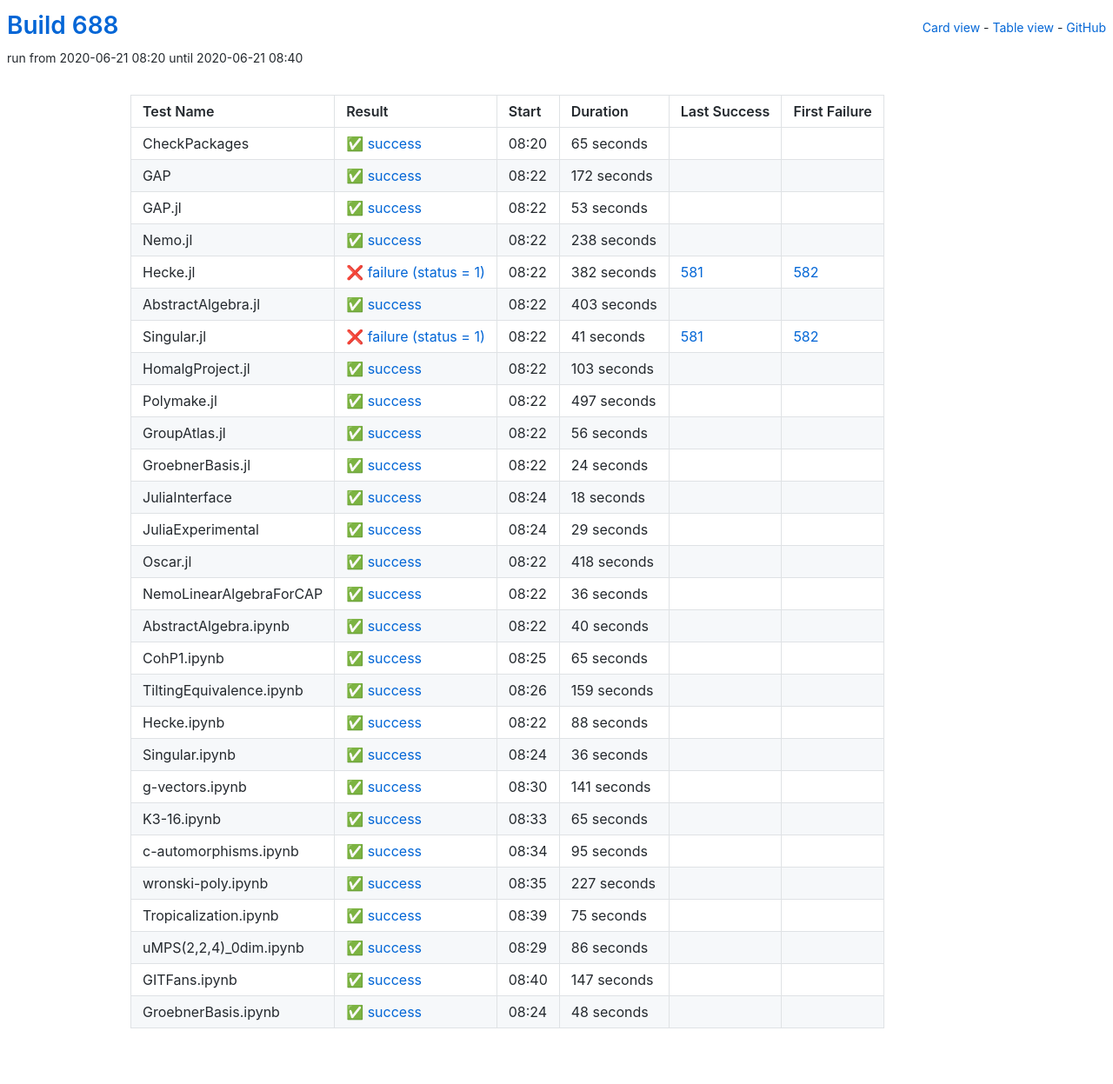
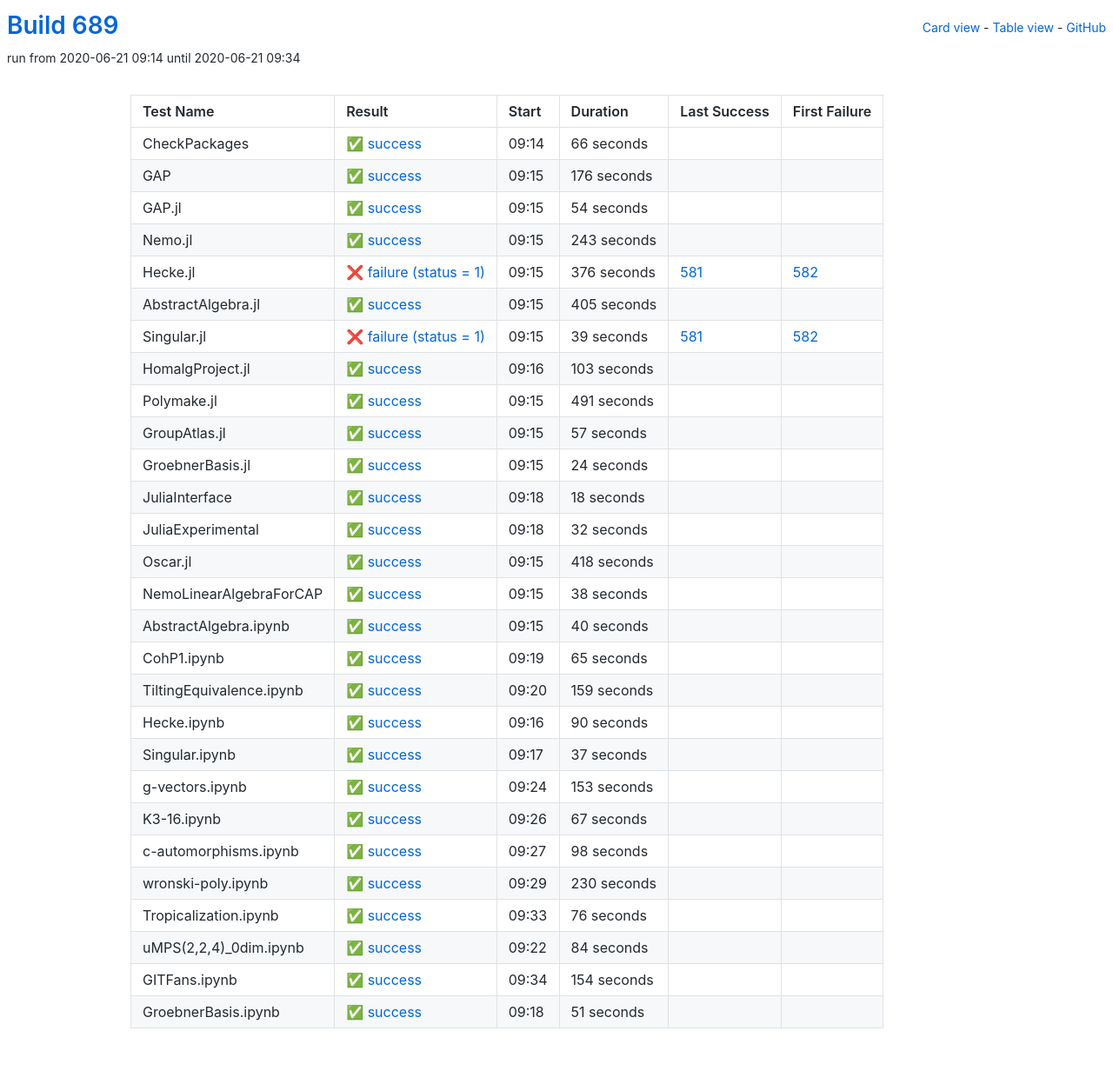
Before and after one commit to oscar-system/oscar-ci-status-1.4, a Jekyll site: the page built from table.html, in a window 1280 px wide. Shown: the whole page at 87% size. Built offline with Jekyll 4.4.1, drawn with Linux system fonts in a browser that asks for light colours.

Commit message:
Build #689

```diff
--- a/_data/ci.yml
+++ b/_data/ci.yml
@@ -1,6 +1,6 @@
 ---
-build: 688
-build_url: https://oscarci.mathematik.uni-kl.de/job/oscar-julia-1.4/688/
+build: 689
+build_url: https://oscarci.mathematik.uni-kl.de/job/oscar-julia-1.4/689/
 job: oscar-julia-1.4
 organization: oscar-system
 repo: oscar-ci-status-1.4
@@ -8,92 +8,92 @@ repourl: https://github.com/oscar-system/oscar-ci-status-1.4
 tests:
 - name: CheckPackages
   id: checkpackages
-  log: https://oscarci.mathematik.uni-kl.de/job/oscar-julia-1.4/688/artifact/logs/build-688/CheckPackages.log
-  start: 2020-06-21 08:20
+  log: https://oscarci.mathematik.uni-kl.de/job/oscar-julia-1.4/689/artifact/logs/build-689/CheckPackages.log
+  start: 2020-06-21 09:14
   success: true
   exitcode: 0
   status: success
-  duration: 65
+  duration: 66
   last_success: false
   last_success_url:
   first_failure: false
   first_failure_url:
 - name: GAP
   id: gap
-  log: https://oscarci.mathematik.uni-kl.de/job/oscar-julia-1.4/688/artifact/logs/build-688/GAP.log
-  start: 2020-06-21 08:22
+  log: https://oscarci.mathematik.uni-kl.de/job/oscar-julia-1.4/689/artifact/logs/build-689/GAP.log
+  start: 2020-06-21 09:15
   success: true
   exitcode: 0
   status: success
-  duration: 172
+  duration: 176
   last_success: false
   last_success_url:
   first_failure: false
   first_failure_url:
 - name: GAP.jl
   id: gap-jl
-  log: https://oscarci.mathematik.uni-kl.de/job/oscar-julia-1.4/688/artifact/logs/build-688/GAP.jl.log
-  start: 2020-06-21 08:22
+  log: https://oscarci.mathematik.uni-kl.de/job/oscar-julia-1.4/689/artifact/logs/build-689/GAP.jl.log
+  start: 2020-06-21 09:15
   success: true
   exitcode: 0
   status: success
-  duration: 53
+  duration: 54
   last_success: false
   last_success_url:
   first_failure: false
   first_failure_url:
 - name: Nemo.jl
   id: nemo-jl
-  log: https://oscarci.mathematik.uni-kl.de/job/oscar-julia-1.4/688/artifact/logs/build-688/Nemo.jl.log
-  start: 2020-06-21 08:22
+  log: https://oscarci.mathematik.uni-kl.de/job/oscar-julia-1.4/689/artifact/logs/build-689/Nemo.jl.log
+  start: 2020-06-21 09:15
   success: true
   exitcode: 0
   status: success
-  duration: 238
+  duration: 243
   last_success: false
   last_success_url:
   first_failure: false
   first_failure_url:
 - name: Hecke.jl
   id: hecke-jl
-  log: https://oscarci.mathematik.uni-kl.de/job/oscar-julia-1.4/688/artifact/logs/build-688/Hecke.jl.log
-  start: 2020-06-21 08:22
+  log: https://oscarci.mathematik.uni-kl.de/job/oscar-julia-1.4/689/artifact/logs/build-689/Hecke.jl.log
+  start: 2020-06-21 09:15
   success: false
   exitcode: 1
   status: failure
-  duration: 382
+  duration: 376
   last_success: 581
   last_success_url: https://oscarci.mathematik.uni-kl.de/job/oscar-julia-1.4/581/
   first_failure: 582
   first_failure_url: https://oscarci.mathematik.uni-kl.de/job/oscar-julia-1.4/582/
 - name: AbstractAlgebra.jl
   id: abstractalgebra-jl
-  log: https://oscarci.mathematik.uni-kl.de/job/oscar-julia-1.4/688/artifact/logs/build-688/AbstractAlgebra.jl.log
-  start: 2020-06-21 08:22
+  log: https://oscarci.mathematik.uni-kl.de/job/oscar-julia-1.4/689/artifact/logs/build-689/AbstractAlgebra.jl.log
+  start: 2020-06-21 09:15
   success: true
   exitcode: 0
   status: success
-  duration: 403
+  duration: 405
   last_success: false
   last_success_url:
   first_failure: false
   first_failure_url:
 - name: Singular.jl
   id: singular-jl
-  log: https://oscarci.mathematik.uni-kl.de/job/oscar-julia-1.4/688/artifact/logs/build-688/Singular.jl.log
-  start: 2020-06-21 08:22
+  log: https://oscarci.mathematik.uni-kl.de/job/oscar-julia-1.4/689/artifact/logs/build-689/Singular.jl.log
+  start: 2020-06-21 09:15
   success: false
   exitcode: 1
   status: failure
-  duration: 41
+  duration: 39
   last_success: 581
   last_success_url: https://oscarci.mathematik.uni-kl.de/job/oscar-julia-1.4/581/
   first_failure: 582
   first_failure_url: https://oscarci.mathematik.uni-kl.de/job/oscar-julia-1.4/582/
 - name: HomalgProject.jl
   id: homalgproject-jl
-  log: https://oscarci.mathematik.uni-kl.de/job/oscar-julia-1.4/688/artifact/logs/build-688/HomalgProject.jl.log
-  start: 2020-06-21 08:22
+  log: https://oscarci.mathematik.uni-kl.de/job/oscar-julia-1.4/689/artifact/logs/build-689/HomalgProject.jl.log
+  start: 2020-06-21 09:16
   success: true
   exitcode: 0
   status: success
@@ -104,32 +104,32 @@ tests:
   first_failure_url:
 - name: Polymake.jl
   id: polymake-jl
-  log: https://oscarci.mathematik.uni-kl.de/job/oscar-julia-1.4/688/artifact/logs/build-688/Polymake.jl.log
-  start: 2020-06-21 08:22
+  log: https://oscarci.mathematik.uni-kl.de/job/oscar-julia-1.4/689/artifact/logs/build-689/Polymake.jl.log
+  start: 2020-06-21 09:15
   success: true
   exitcode: 0
   status: success
-  duration: 497
+  duration: 491
   last_success: false
   last_success_url:
   first_failure: false
   first_failure_url:
 - name: GroupAtlas.jl
   id: groupatlas-jl
-  log: https://oscarci.mathematik.uni-kl.de/job/oscar-julia-1.4/688/artifact/logs/build-688/GroupAtlas.jl.log
-  start: 2020-06-21 08:22
+  log: https://oscarci.mathematik.uni-kl.de/job/oscar-julia-1.4/689/artifact/logs/build-689/GroupAtlas.jl.log
+  start: 2020-06-21 09:15
   success: true
   exitcode: 0
   status: success
-  duration: 56
+  duration: 57
   last_success: false
   last_success_url:
   first_failure: false
   first_failure_url:
 - name: GroebnerBasis.jl
   id: groebnerbasis-jl
-  log: https://oscarci.mathematik.uni-kl.de/job/oscar-julia-1.4/688/artifact/logs/build-688/GroebnerBasis.jl.log
-  start: 2020-06-21 08:22
+  log: https://oscarci.mathematik.uni-kl.de/job/oscar-julia-1.4/689/artifact/logs/build-689/GroebnerBasis.jl.log
+  start: 2020-06-21 09:15
   success: true
   exitcode: 0
   status: success
@@ -140,8 +140,8 @@ tests:
   first_failure_url:
 - name: JuliaInterface
   id: juliainterface
-  log: https://oscarci.mathematik.uni-kl.de/job/oscar-julia-1.4/688/artifact/logs/build-688/JuliaInterface.log
-  start: 2020-06-21 08:24
+  log: https://oscarci.mathematik.uni-kl.de/job/oscar-julia-1.4/689/artifact/logs/build-689/JuliaInterface.log
+  start: 2020-06-21 09:18
   success: true
   exitcode: 0
   status: success
@@ -152,20 +152,20 @@ tests:
   first_failure_url:
 - name: JuliaExperimental
   id: juliaexperimental
-  log: https://oscarci.mathematik.uni-kl.de/job/oscar-julia-1.4/688/artifact/logs/build-688/JuliaExperimental.log
-  start: 2020-06-21 08:24
+  log: https://oscarci.mathematik.uni-kl.de/job/oscar-julia-1.4/689/artifact/logs/build-689/JuliaExperimental.log
+  start: 2020-06-21 09:18
   success: true
   exitcode: 0
   status: success
-  duration: 29
+  duration: 32
   last_success: false
   last_success_url:
   first_failure: false
   first_failure_url:
 - name: Oscar.jl
   id: oscar-jl
-  log: https://oscarci.mathematik.uni-kl.de/job/oscar-julia-1.4/688/artifact/logs/build-688/Oscar.jl.log
-  start: 2020-06-21 08:22
+  log: https://oscarci.mathematik.uni-kl.de/job/oscar-julia-1.4/689/artifact/logs/build-689/Oscar.jl.log
+  start: 2020-06-21 09:15
   success: true
   exitcode: 0
   status: success
@@ -176,20 +176,20 @@ tests:
   first_failure_url:
 - name: NemoLinearAlgebraForCAP
   id: nemolinearalgebraforcap
-  log: https://oscarci.mathematik.uni-kl.de/job/oscar-julia-1.4/688/artifact/logs/build-688/NemoLinearAlgebraForCAP.log
-  start: 2020-06-21 08:22
+  log: https://oscarci.mathematik.uni-kl.de/job/oscar-julia-1.4/689/artifact/logs/build-689/NemoLinearAlgebraForCAP.log
+  start: 2020-06-21 09:15
   success: true
   exitcode: 0
   status: success
-  duration: 36
+  duration: 38
   last_success: false
   last_success_url:
   first_failure: false
   first_failure_url:
 - name: AbstractAlgebra.ipynb
   id: abstractalgebra-ipynb
-  log: https://oscarci.mathematik.uni-kl.de/job/oscar-julia-1.4/688/artifact/logs/build-688/AbstractAlgebra.ipynb.log
-  start: 2020-06-21 08:22
+  log: https://oscarci.mathematik.uni-kl.de/job/oscar-julia-1.4/689/artifact/logs/build-689/AbstractAlgebra.ipynb.log
+  start: 2020-06-21 09:15
   success: true
   exitcode: 0
   status: success
@@ -200,8 +200,8 @@ tests:
   first_failure_url:
 - name: CohP1.ipynb
   id: cohp1-ipynb
-  log: https://oscarci.mathematik.uni-kl.de/job/oscar-julia-1.4/688/artifact/logs/build-688/CohP1.ipynb.log
-  start: 2020-06-21 08:25
+  log: https://oscarci.mathematik.uni-kl.de/job/oscar-julia-1.4/689/artifact/logs/build-689/CohP1.ipynb.log
+  start: 2020-06-21 09:19
   success: true
   exitcode: 0
   status: success
@@ -212,8 +212,8 @@ tests:
   first_failure_url:
 - name: TiltingEquivalence.ipynb
   id: tiltingequivalence-ipynb
-  log: https://oscarci.mathematik.uni-kl.de/job/oscar-julia-1.4/688/artifact/logs/build-688/TiltingEquivalence.ipynb.log
-  start: 2020-06-21 08:26
+  log: https://oscarci.mathematik.uni-kl.de/job/oscar-julia-1.4/689/artifact/logs/build-689/TiltingEquivalence.ipynb.log
+  start: 2020-06-21 09:20
   success: true
   exitcode: 0
   status: success
@@ -224,120 +224,120 @@ tests:
   first_failure_url:
 - name: Hecke.ipynb
   id: hecke-ipynb
-  log: https://oscarci.mathematik.uni-kl.de/job/oscar-julia-1.4/688/artifact/logs/build-688/Hecke.ipynb.log
-  start: 2020-06-21 08:22
+  log: https://oscarci.mathematik.uni-kl.de/job/oscar-julia-1.4/689/artifact/logs/build-689/Hecke.ipynb.log
+  start: 2020-06-21 09:16
   success: true
   exitcode: 0
   status: success
-  duration: 88
+  duration: 90
   last_success: false
   last_success_url:
   first_failure: false
   first_failure_url:
 - name: Singular.ipynb
   id: singular-ipynb
-  log: https://oscarci.mathematik.uni-kl.de/job/oscar-julia-1.4/688/artifact/logs/build-688/Singular.ipynb.log
-  start: 2020-06-21 08:24
+  log: https://oscarci.mathematik.uni-kl.de/job/oscar-julia-1.4/689/artifact/logs/build-689/Singular.ipynb.log
+  start: 2020-06-21 09:17
   success: true
   exitcode: 0
   status: success
-  duration: 36
+  duration: 37
   last_success: false
   last_success_url:
   first_failure: false
   first_failure_url:
 - name: g-vectors.ipynb
   id: g-vectors-ipynb
-  log: https://oscarci.mathematik.uni-kl.de/job/oscar-julia-1.4/688/artifact/logs/build-688/g-vectors.ipynb.log
-  start: 2020-06-21 08:30
+  log: https://oscarci.mathematik.uni-kl.de/job/oscar-julia-1.4/689/artifact/logs/build-689/g-vectors.ipynb.log
+  start: 2020-06-21 09:24
   success: true
   exitcode: 0
   status: success
-  duration: 141
+  duration: 153
   last_success: false
   last_success_url:
   first_failure: false
   first_failure_url:
 - name: K3-16.ipynb
   id: k3-16-ipynb
-  log: https://oscarci.mathematik.uni-kl.de/job/oscar-julia-1.4/688/artifact/logs/build-688/K3-16.ipynb.log
-  start: 2020-06-21 08:33
+  log: https://oscarci.mathematik.uni-kl.de/job/oscar-julia-1.4/689/artifact/logs/build-689/K3-16.ipynb.log
+  start: 2020-06-21 09:26
   success: true
   exitcode: 0
   status: success
-  duration: 65
+  duration: 67
   last_success: false
   last_success_url:
   first_failure: false
   first_failure_url:
 - name: c-automorphisms.ipynb
   id: c-automorphisms-ipynb
-  log: https://oscarci.mathematik.uni-kl.de/job/oscar-julia-1.4/688/artifact/logs/build-688/c-automorphisms.ipynb.log
-  start: 2020-06-21 08:34
+  log: https://oscarci.mathematik.uni-kl.de/job/oscar-julia-1.4/689/artifact/logs/build-689/c-automorphisms.ipynb.log
+  start: 2020-06-21 09:27
   success: true
   exitcode: 0
   status: success
-  duration: 95
+  duration: 98
   last_success: false
   last_success_url:
   first_failure: false
   first_failure_url:
 - name: wronski-poly.ipynb
   id: wronski-poly-ipynb
-  log: https://oscarci.mathematik.uni-kl.de/job/oscar-julia-1.4/688/artifact/logs/build-688/wronski-poly.ipynb.log
-  start: 2020-06-21 08:35
+  log: https://oscarci.mathematik.uni-kl.de/job/oscar-julia-1.4/689/artifact/logs/build-689/wronski-poly.ipynb.log
+  start: 2020-06-21 09:29
   success: true
   exitcode: 0
   status: success
-  duration: 227
+  duration: 230
   last_success: false
   last_success_url:
   first_failure: false
   first_failure_url:
 - name: Tropicalization.ipynb
   id: tropicalization-ipynb
-  log: https://oscarci.mathematik.uni-kl.de/job/oscar-julia-1.4/688/artifact/logs/build-688/Tropicalization.ipynb.log
-  start: 2020-06-21 08:39
+  log: https://oscarci.mathematik.uni-kl.de/job/oscar-julia-1.4/689/artifact/logs/build-689/Tropicalization.ipynb.log
+  start: 2020-06-21 09:33
   success: true
   exitcode: 0
   status: success
-  duration: 75
+  duration: 76
   last_success: false
   last_success_url:
   first_failure: false
   first_failure_url:
 - name: uMPS(2,2,4)_0dim.ipynb
   id: umps-2-2-4-0dim-ipynb
-  log: https://oscarci.mathematik.uni-kl.de/job/oscar-julia-1.4/688/artifact/logs/build-688/uMPS-2-2-4-_0dim.ipynb.log
-  start: 2020-06-21 08:29
+  log: https://oscarci.mathematik.uni-kl.de/job/oscar-julia-1.4/689/artifact/logs/build-689/uMPS-2-2-4-_0dim.ipynb.log
+  start: 2020-06-21 09:22
   success: true
   exitcode: 0
   status: success
-  duration: 86
+  duration: 84
   last_success: false
   last_success_url:
   first_failure: false
   first_failure_url:
 - name: GITFans.ipynb
   id: gitfans-ipynb
-  log: https://oscarci.mathematik.uni-kl.de/job/oscar-julia-1.4/688/artifact/logs/build-688/GITFans.ipynb.log
-  start: 2020-06-21 08:40
+  log: https://oscarci.mathematik.uni-kl.de/job/oscar-julia-1.4/689/artifact/logs/build-689/GITFans.ipynb.log
+  start: 2020-06-21 09:34
   success: true
   exitcode: 0
   status: success
-  duration: 147
+  duration: 154
   last_success: false
   last_success_url:
   first_failure: false
   first_failure_url:
 - name: GroebnerBasis.ipynb
   id: groebnerbasis-ipynb
-  log: https://oscarci.mathematik.uni-kl.de/job/oscar-julia-1.4/688/artifact/logs/build-688/GroebnerBasis.ipynb.log
-  start: 2020-06-21 08:24
+  log: https://oscarci.mathematik.uni-kl.de/job/oscar-julia-1.4/689/artifact/logs/build-689/GroebnerBasis.ipynb.log
+  start: 2020-06-21 09:18
   success: true
   exitcode: 0
   status: success
-  duration: 48
+  duration: 51
   last_success: false
   last_success_url:
   first_failure: false
```
Also changed, not shown: README.md.
